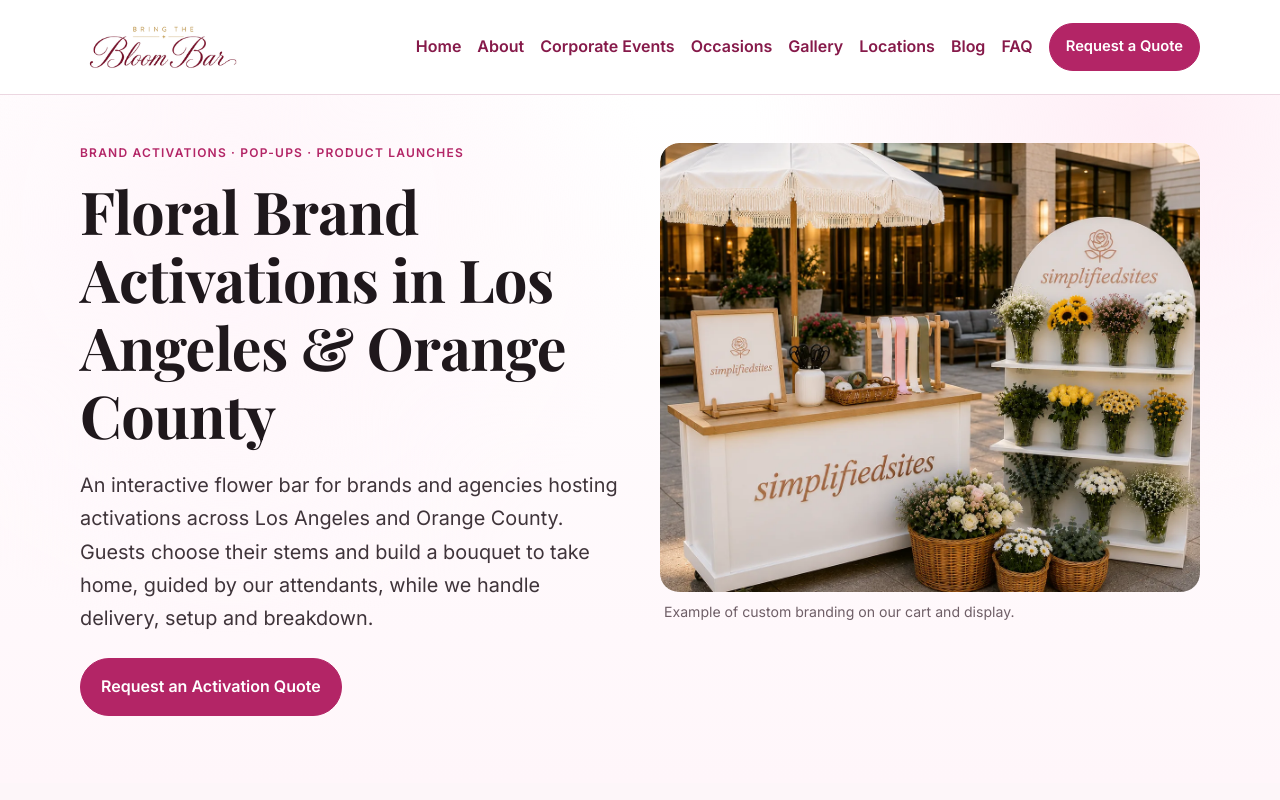
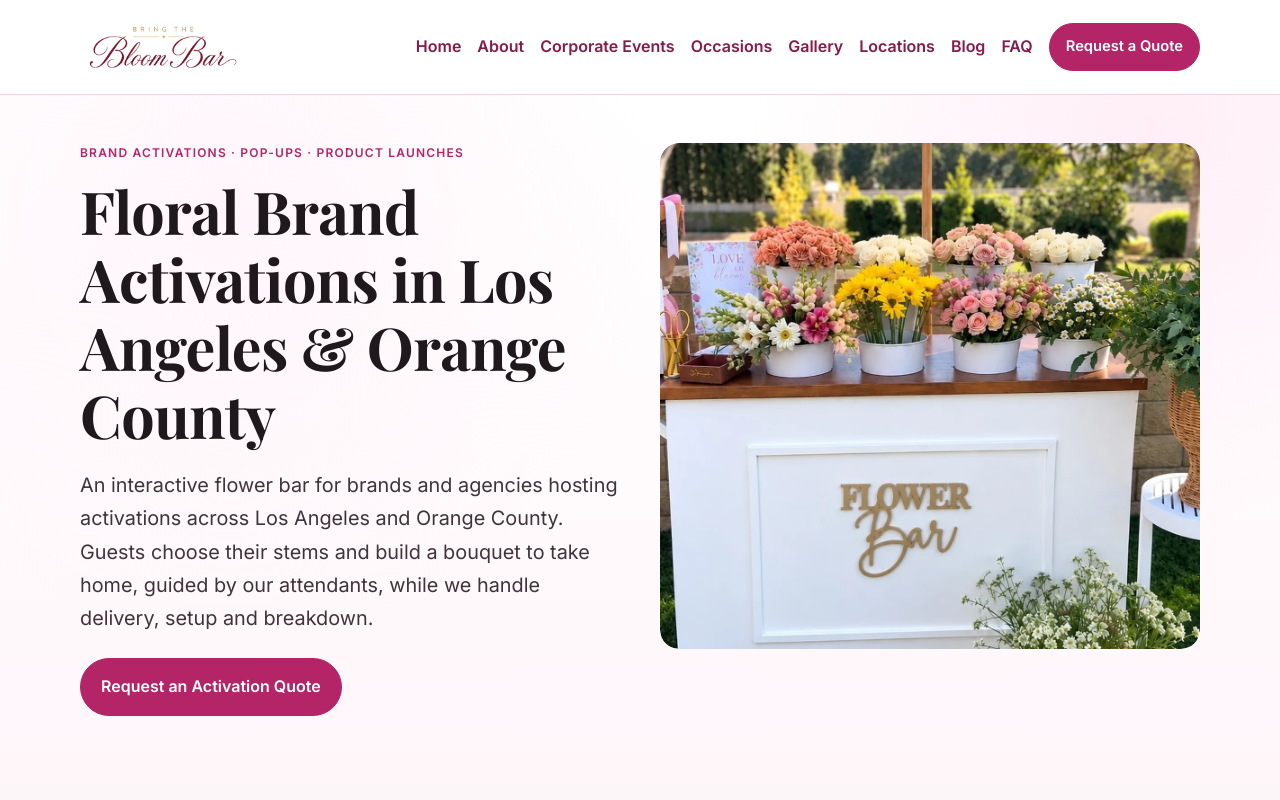
Before and after one commit to simplifiedsitesco/bringthebloombar, a plain HTML site: page brand-activations.html in a window 1280 px wide. Shown: the top 800 px of the page. Drawn offline with nearby package versions, Linux system fonts and the light colour scheme.

Commit message:
brand-activations: use the homepage flower bar photo; remove example caption
Co-Authored-By: Claude Opus 5.5 <noreply@anthropic.com>

```diff
--- a/brand-activations.html
+++ b/brand-activations.html
@@ -11,18 +11,18 @@
   <meta property="og:type" content="website">
   <meta property="og:title" content="Flower Bar Brand Activations in Los Angeles &amp; Orange County">
   <meta property="og:description" content="An interactive flower bar for brand activations, pop-ups and product launches in Los Angeles and Orange County. Guests build bouquets; we handle setup.">
-  <meta property="og:image" content="https://bringthebloombar.com/images/corporate-hero.webp">
+  <meta property="og:image" content="https://bringthebloombar.com/images/hero-flower-bar-cart-la-habra.webp">
   <meta property="og:image:width" content="1200">
-  <meta property="og:image:height" content="998">
-  <meta property="og:image:alt" content="Example of a custom-branded bloom bar cart and flower display">
+  <meta property="og:image:height" content="1125">
+  <meta property="og:image:alt" content="White flower bar cart with a gold Flower Bar sign and buckets of fresh roses, carnations, snapdragons, sunflowers and daisies, set up outdoors">
   <meta property="og:image:type" content="image/webp">
   <meta property="og:url" content="https://bringthebloombar.com/brand-activations">
   <meta property="og:site_name" content="Bring the Bloom Bar and Rentals">
   <meta name="twitter:card" content="summary_large_image">
   <meta name="twitter:title" content="Flower Bar Brand Activations in Los Angeles &amp; Orange County">
   <meta name="twitter:description" content="An interactive flower bar for brand activations, pop-ups and product launches in Los Angeles and Orange County. Guests build bouquets; we handle setup.">
-  <meta name="twitter:image" content="https://bringthebloombar.com/images/corporate-hero.webp">
-  <meta name="twitter:image:alt" content="Example of a custom-branded bloom bar cart and flower display">
+  <meta name="twitter:image" content="https://bringthebloombar.com/images/hero-flower-bar-cart-la-habra.webp">
+  <meta name="twitter:image:alt" content="White flower bar cart with a gold Flower Bar sign and buckets of fresh roses, carnations, snapdragons, sunflowers and daisies, set up outdoors">
   <link rel="icon" type="image/svg+xml" href="favicon.svg">
   <link rel="icon" type="image/x-icon" href="favicon.ico">
   <link rel="icon" type="image/png" sizes="32x32" href="images/favicon-32.png">
@@ -216,8 +216,7 @@
           </div>
         </div>
         <figure class="hero-image-card">
-          <img src="images/corporate-hero.webp" alt="Example of a custom-branded bloom bar cart beside a tiered display of fresh flowers, with ribbon and scissors ready for guests" width="1200" height="998" loading="eager" fetchpriority="high" decoding="async" style="width:100%;height:auto;">
-          <figcaption>Example of custom branding on our cart and display.</figcaption>
+          <img src="images/hero-flower-bar-cart-la-habra.webp" alt="White flower bar cart with a gold Flower Bar sign and buckets of fresh roses, carnations, snapdragons, sunflowers and daisies, set up outdoors" width="1200" height="1125" loading="eager" fetchpriority="high" decoding="async" style="width:100%;height:auto;">
         </figure>
       </div>
     </div>
```
